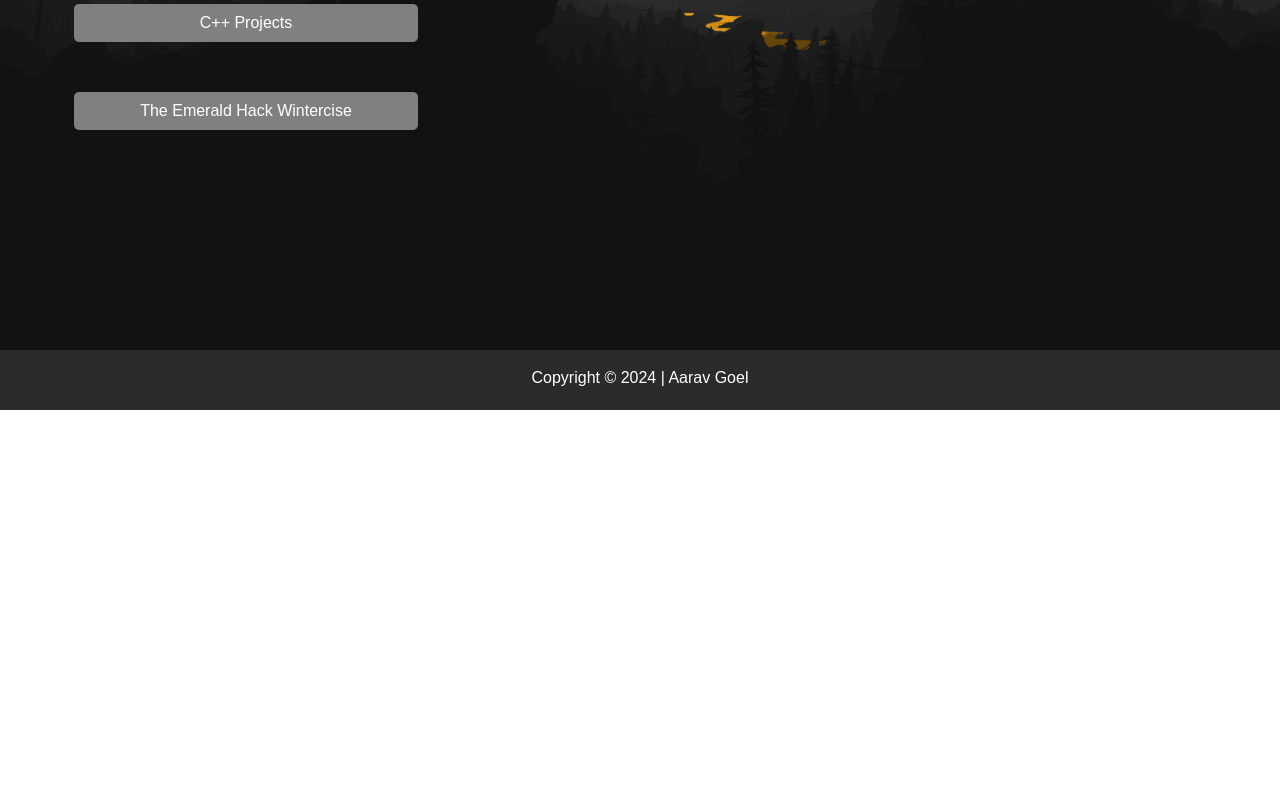
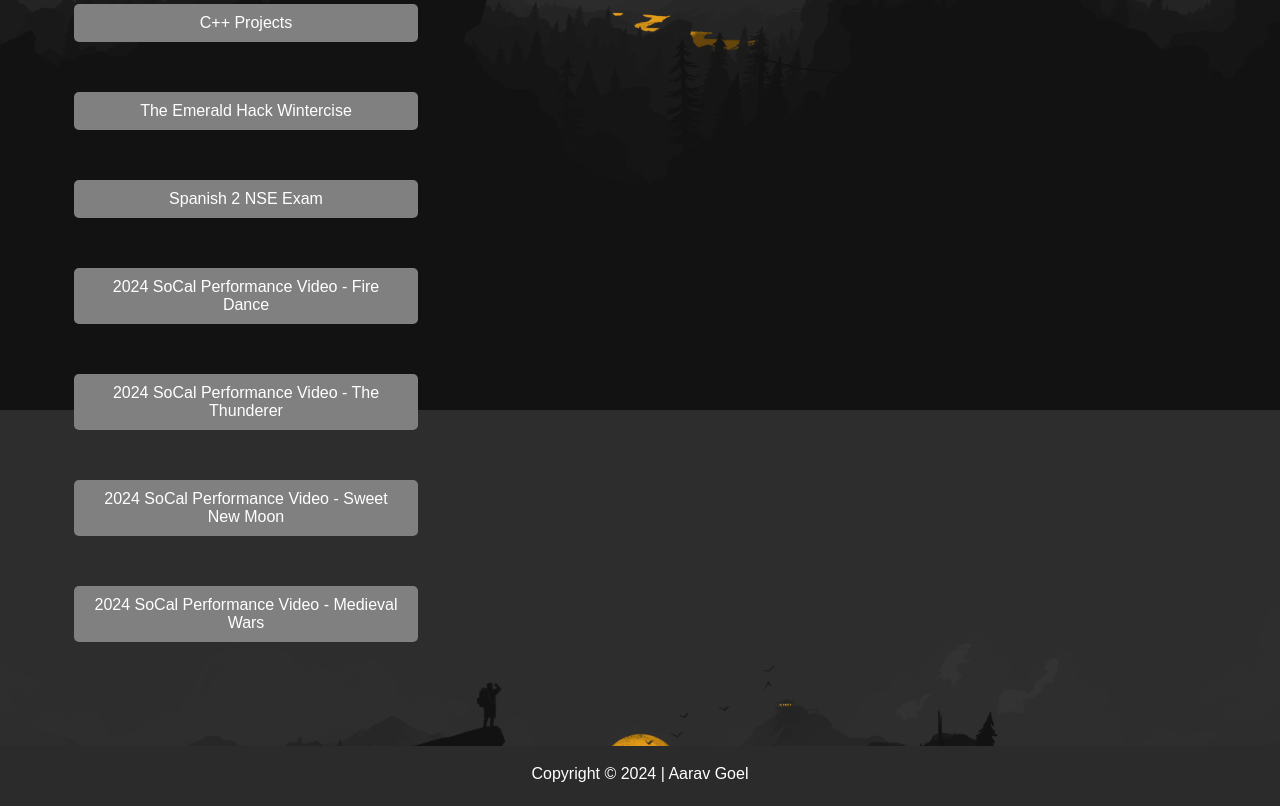
Before and after one commit to aaravgoel5/Portfolio, a plain HTML site: page work.html in a window 1280 px wide. Shown: the part 390-1196 px from the top of the page. Before the commit the page ends 800 px from the top, so only its background shows below. Drawn offline with Linux system fonts and the light colour scheme.

Commit message:
Update work.html

```diff
--- a/work.html
+++ b/work.html
@@ -93,6 +93,21 @@
     <div class="about-info">
       <button onclick="window.open('https://github.com/TheEmeraldHack/Wintercise')">The Emerald Hack Wintercise</button>
     </div>
+    <div class="about-info">
+      <button onclick="window.open('https://drive.google.com/file/d/1f7oz-JgWR9v4mb6bC26c9oid05mjpLAZ/view?usp=sharinghttps://drive.google.com/file/d/1f7oz-JgWR9v4mb6bC26c9oid05mjpLAZ/view?usp=sharing')">Spanish 2 NSE Exam</button>
+    </div>
+    <div class="about-info">
+      <button onclick="window.open('https://youtu.be/iFQQV9gvPGw')">2024 SoCal Performance Video - Fire Dance</button>
+    </div>
+    <div class="about-info">
+      <button onclick="window.open('https://youtu.be/I7DfdEiQLxM')">2024 SoCal Performance Video - The Thunderer</button>
+    </div>
+    <div class="about-info">
+      <button onclick="window.open('https://youtu.be/ipf-9BETyFk')">2024 SoCal Performance Video - Sweet New Moon</button>
+    </div>
+      <div class="about-info">
+      <button onclick="window.open('https://youtu.be/v9v-wgmhWwo')">2024 SoCal Performance Video - Medieval Wars</button>
+    </div>
 
 
   </main>
```
